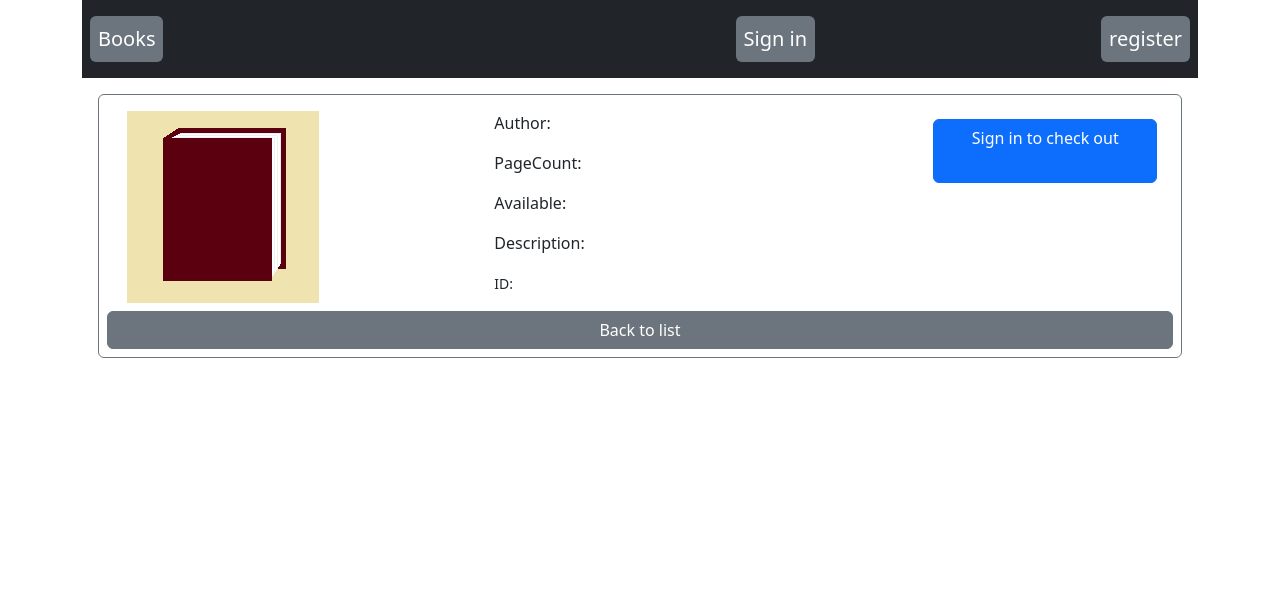
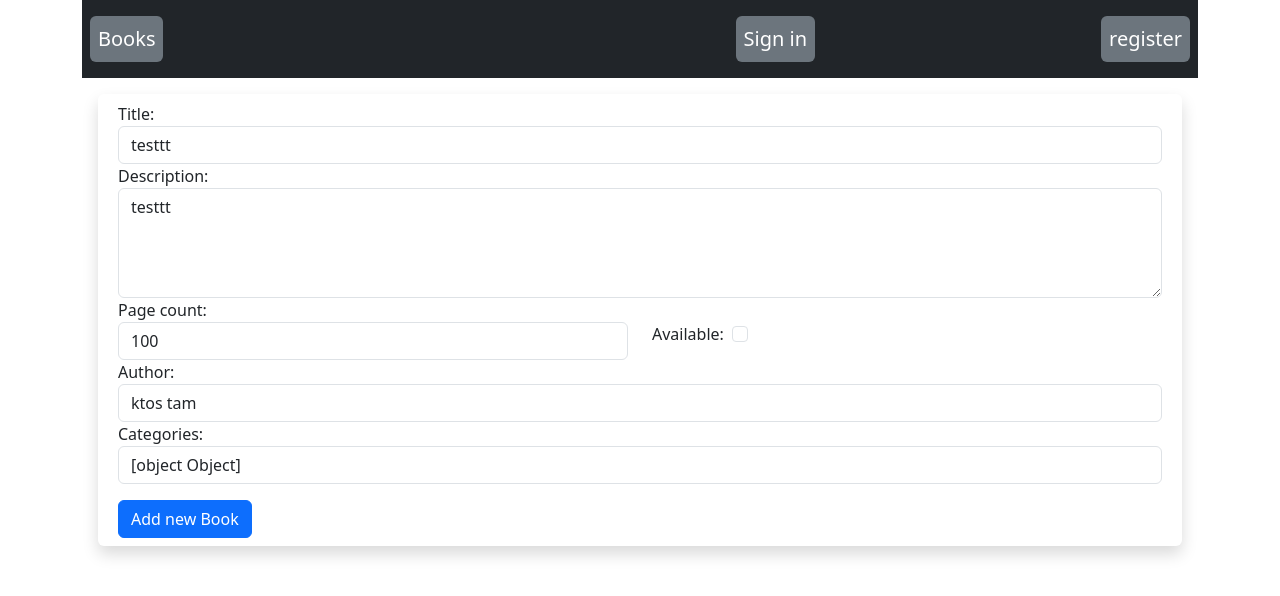
Before and after one commit to Filip002/library-frontend, a Vue app: page /create-book in a window 1280 px wide. Shown: the top 596 px of the page. Built offline with nearby package versions, Linux system fonts and the light colour scheme; no server answers.

Commit message:
add CreateBook.vue and update main.js NavBar.vue Book.vue BookList.vue Register.vue SignIn.vue

```diff
--- a/src/components/NavBar.vue
+++ b/src/components/NavBar.vue
@@ -1,6 +1,6 @@
 <template>
     <nav class="navbar navbar-dark bg-dark">
-        <router-link :to="`/`"  class="navbar-brand m-2 p-2 bg-secondary rounded">Books</router-link>
+        <router-link :to="`/`" class="navbar-brand m-2 p-2 bg-secondary rounded">Books</router-link>
         <span class="navbar-brand">{{ userName }}</span>
         <router-link :to="`/sign-in`" v-if="!isUserSignedIn()" class="navbar-brand m-2 p-2 bg-secondary rounded">Sign in</router-link>
         <router-link :to="`/sign-in`" v-if="isUserSignedIn()" @click="handleLogout()" class="navbar-brand m-2 p-2 bg-secondary rounded">Logout</router-link>
--- a/src/components/pages/Book.vue
+++ b/src/components/pages/Book.vue
@@ -1,7 +1,7 @@
 <template>
     <div class="container">
         <NavBar/>
-        <div class="border border-secondary rounded row p-2 m-3">
+        <div class="shadow rounded row p-2 m-3">
             <span class="align-top col m-2"><img src="book.png" alt="book image"></span>
             <div class="col-4">
                 <h5>{{ book.title }}</h5>
--- a/src/components/pages/BookList.vue
+++ b/src/components/pages/BookList.vue
@@ -2,8 +2,8 @@
     <div class="container">
         <NavBar/>
         <h2 class="text-center mt-5 mb-3">List of Books</h2>
-        <button v-if="isUserSignedIn()" @click="comingSoon()" class="btn btn-success mx-3">Add Book</button>
-        <div class="border border-secondary rounded row p-2 m-3" v-for="book in books" :key="book.id">
+        <router-link :to="`/create-book`" v-if="isUserSignedIn()" class="btn btn-success mx-3">Add Book</router-link>
+        <div class="shadow rounded row p-2 m-3" v-for="book in books" :key="book.id">
             <span class="align-top col m-2"><img src="book.png" alt="book image"></span>
             <div class="col-4">
                 <h5>{{ book.title }}</h5>
--- /dev/null
+++ b/src/components/pages/CreateBook.vue
@@ -0,0 +1,120 @@
+<template>
+    <div class="container">
+        <NavBar/>
+        <div class="shadow rounded row p-2 m-3">
+            <form>
+                <div class="form-group">
+                    <label htmlFor="title">Title: </label>
+                    <input
+                        v-model="book.title"
+                        type="text"
+                        class="form-control"
+                        id="title"
+                        name="title"/>
+                </div>
+                <div class="form-group">
+                    <label htmlFor="description">Description: </label>
+                    <textarea
+                        v-model="book.description"
+                        type="textarea"
+                        class="form-control"
+                        id="description"
+                        name="description"
+                        rows="4"></textarea>
+                </div>
+                <div class="form-row row">
+                    <div class="form-group col">
+                        <label htmlFor="pageCount">Page count: </label>
+                        <input
+                            v-model="book.pageCount"
+                            type="number"
+                            class="form-control"
+                            id="pageCount"
+                            name="pageCount"
+                            min="1"
+                            max="2000"/>
+                    </div>
+                    <div class="form-group col mt-4">
+                        <label htmlFor="isAvailable">Available: </label>
+                        <input
+                            v-model="book.isAvailable"
+                            type="checkbox"
+                            class="form-check-input mx-2"
+                            id="isAvailable"
+                            name="isAvailable"/>
+                    </div>
+                </div>
+                <div class="form-group">
+                    <label htmlFor="authorName">Author: </label>
+                    <input
+                        v-model="book.authorName"
+                        type="text"
+                        class="form-control"
+                        id="authorName"
+                        name="authorName"/>
+                </div>
+                <div class="form-group">
+                    <label htmlFor="categories">Categories: </label>
+                    <input
+                        v-model="book.categories"
+                        type="text"
+                        class="form-control"
+                        id="categories"
+                        name="categories"/>
+                </div>
+                <button
+                    @click="handleCreateBook()"
+                    :disabled="processing"
+                    type="button"
+                    class="btn btn-primary mt-3">
+                    Add new Book
+                </button>
+            </form>
+        </div>
+    </div>
+</template>
+
+<script>
+
+import axios from "axios";
+import NavBar from '../NavBar.vue';
+
+export default {
+    name: 'CreateBook',
+    components: {
+        NavBar,
+    },
+    data() {
+        return {
+            book: {
+                title: 'testtt',
+                description: 'testtt',
+                pageCount: 100,
+                isAvailable: false,
+                authorName: 'ktos tam',
+                categories: [
+                    {
+                        name: 'assdfsdaf'
+                    },
+                ],
+            },
+            processing: false,
+        };
+    },
+    methods: {
+        handleCreateBook() {
+            this.processing = true
+            axios.post('api/book', this.book)
+                .then(response => {
+                    this.processing = false
+                    this.$router.push('/')
+                    return response
+                })
+                .catch(error => {
+                    this.processing = false
+                    return error
+                });
+        }
+    }
+}
+</script>
--- a/src/components/pages/Register.vue
+++ b/src/components/pages/Register.vue
@@ -1,7 +1,7 @@
 <template>
     <div class="container">
         <NavBar/>
-        <div class="border border-secondary rounded row p-2 m-3">
+        <div class="shadow rounded row p-2 m-3">
             <form>
                 <div class="form-group">
                     <label htmlFor="email">Email: </label>
@@ -52,7 +52,7 @@
                     @click="handleRegister()"
                     :disabled="processing"
                     type="button"
-                    class="btn btn-primary mt-2">
+                    class="btn btn-primary mt-3">
                     Register
                 </button>
             </form>
--- a/src/components/pages/SignIn.vue
+++ b/src/components/pages/SignIn.vue
@@ -1,7 +1,7 @@
 <template>
     <div class="container">
         <NavBar/>
-        <div class="border border-secondary rounded row p-2 m-3">
+        <div class="shadow rounded row p-2 m-3">
             <form>
                 <div class="form-group">
                     <label htmlFor="email">Email: </label>
@@ -25,7 +25,7 @@
                     @click="handleSignIn()"
                     :disabled="processing"
                     type="button"
-                    class="btn btn-primary mt-2">
+                    class="btn btn-primary mt-3">
                     Sign in
                 </button>
             </form>
--- a/src/main.js
+++ b/src/main.js
@@ -7,6 +7,7 @@ import BookList from './components/pages/BookList';
 import Book from './components/pages/Book';
 import SignIn from './components/pages/SignIn';
 import Register from './components/pages/Register';
+import CreateBook from './components/pages/CreateBook';
 axios.defaults.baseURL = process.env.VUE_APP_API_URL
 axios.interceptors.request.use(function (config) {
   config.headers['X-Binarybox-Api-Key'] = process.env.VUE_APP_API_KEY;
@@ -20,6 +21,7 @@ const router = createRouter({
       { path: '/:id', component: Book },
       { path: '/sign-in', component: SignIn },
       { path: '/register', component: Register },
+      { path: '/create-book', component: CreateBook },
     ],
   });
 
```
